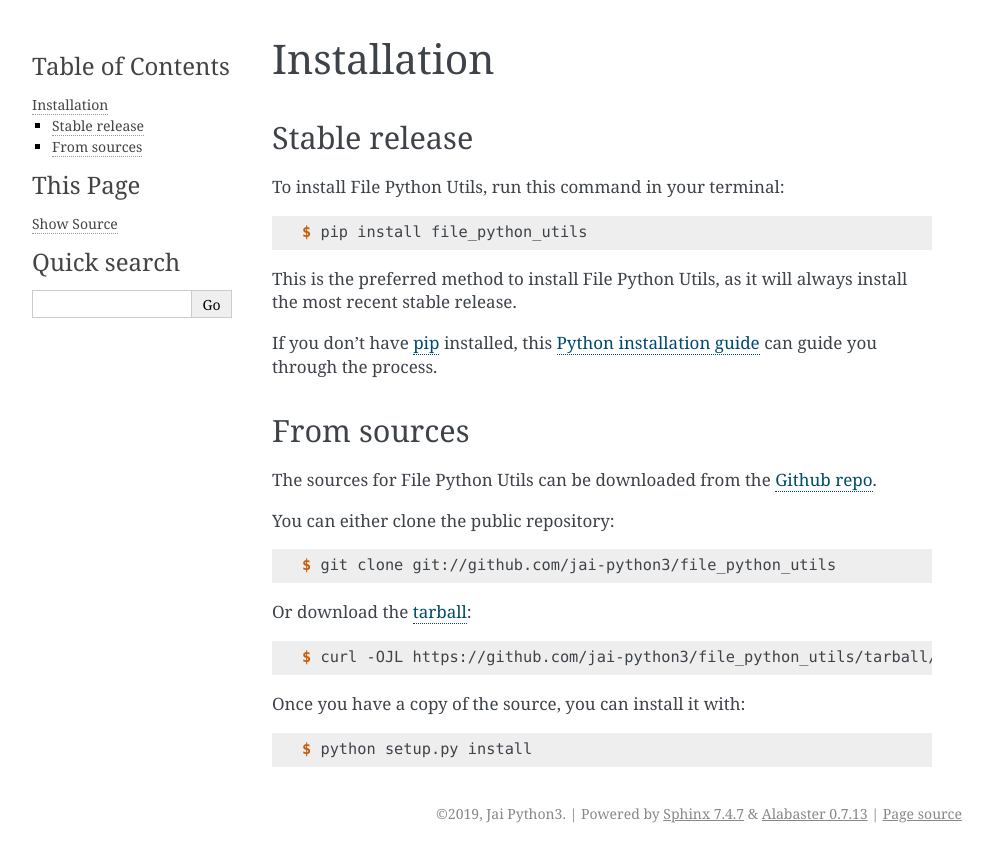
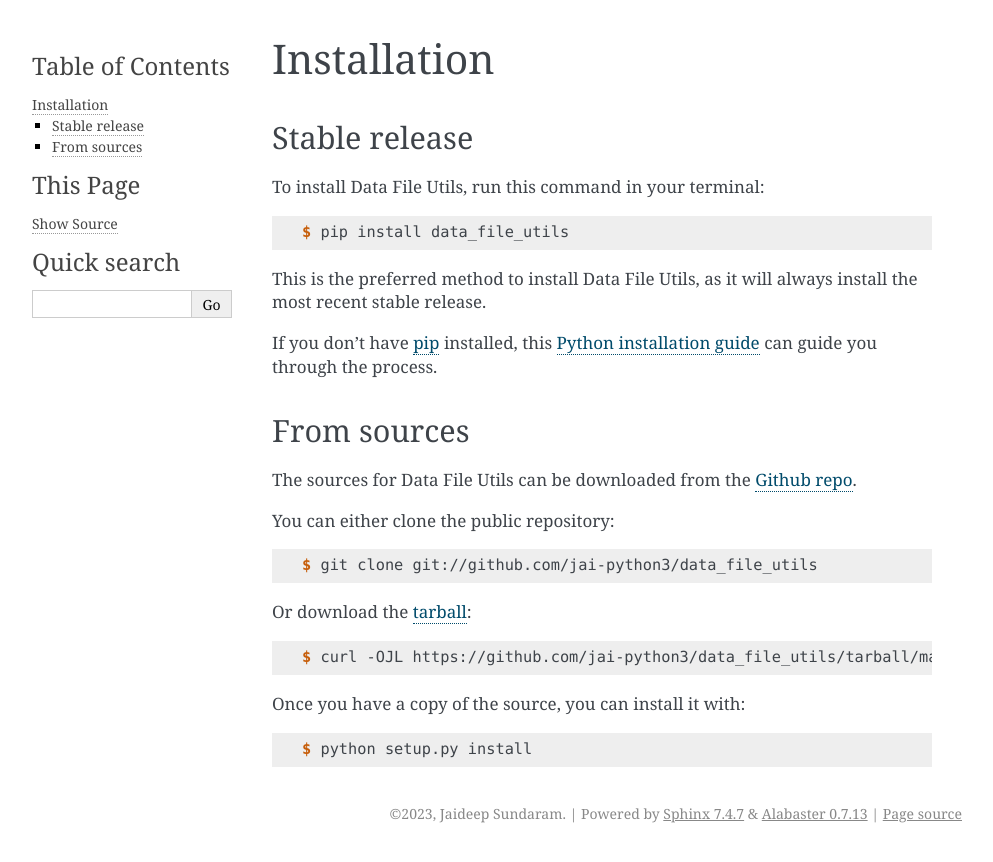
Before and after one commit to jai-python3/file-python-utils, a Sphinx documentation site: the page built from docs/installation.rst, in a window 1280 px wide. Shown: the top 862 px of the page, without its empty margins (148-1141 px from the left). Built offline with Sphinx 7.4.7, drawn with Linux system fonts in a browser that asks for light colours; pages that are not in the unit, such as notebooks, are missing from menus.

Commit message:
chore: initial check-in for preliminary assets following cookiecutter template creation

```diff
--- a/AUTHORS.rst
+++ b/AUTHORS.rst
@@ -5,7 +5,7 @@ Credits
 Development Lead
 ----------------
 
-* Jai Python3 <jai.python3@gmail.com>
+* Jaideep Sundaram <jai.python3@gmail.com>
 
 Contributors
 ------------
--- a/HISTORY.rst
+++ b/HISTORY.rst
@@ -2,7 +2,7 @@
 History
 =======
 
-0.1.0 (2019-11-29)
+0.1.0 (2023-12-18)
 ------------------
 
 * First release on PyPI.
--- /dev/null
+++ b/data_file_utils/__init__.py
@@ -0,0 +1,5 @@
+"""Top-level package for Data File Utils."""
+
+__author__ = """Jaideep Sundaram"""
+__email__ = 'jai.python3@gmail.com'
+__version__ = '0.1.0'
--- a/docs/conf.py
+++ b/docs/conf.py
@@ -1,6 +1,6 @@
 #!/usr/bin/env python
 #
-# file_python_utils documentation build configuration file, created by
+# data_file_utils documentation build configuration file, created by
 # sphinx-quickstart on Fri Jun  9 13:47:02 2017.
 #
 # This file is execfile()d with the current directory set to its
@@ -21,7 +21,7 @@ import os
 import sys
 sys.path.insert(0, os.path.abspath('..'))
 
-import file_python_utils
+import data_file_utils
 
 # -- General configuration ---------------------------------------------
 
@@ -46,18 +46,18 @@ source_suffix = '.rst'
 master_doc = 'index'
 
 # General information about the project.
-project = 'File Python Utils'
-copyright = "2019, Jai Python3"
-author = "Jai Python3"
+project = 'Data File Utils'
+copyright = "2023, Jaideep Sundaram"
+author = "Jaideep Sundaram"
 
 # The version info for the project you're documenting, acts as replacement
 # for |version| and |release|, also used in various other places throughout
 # the built documents.
 #
 # The short X.Y version.
-version = file_python_utils.__version__
+version = data_file_utils.__version__
 # The full version, including alpha/beta/rc tags.
-release = file_python_utils.__version__
+release = data_file_utils.__version__
 
 # The language for content autogenerated by Sphinx. Refer to documentation
 # for a list of supported languages.
@@ -100,7 +100,7 @@ html_static_path = ['_static']
 # -- Options for HTMLHelp output ---------------------------------------
 
 # Output file base name for HTML help builder.
-htmlhelp_basename = 'file_python_utilsdoc'
+htmlhelp_basename = 'data_file_utilsdoc'
 
 
 # -- Options for LaTeX output ------------------------------------------
@@ -127,9 +127,9 @@ latex_elements = {
 # (source start file, target name, title, author, documentclass
 # [howto, manual, or own class]).
 latex_documents = [
-    (master_doc, 'file_python_utils.tex',
-     'File Python Utils Documentation',
-     'Jai Python3', 'manual'),
+    (master_doc, 'data_file_utils.tex',
+     'Data File Utils Documentation',
+     'Jaideep Sundaram', 'manual'),
 ]
 
 
@@ -138,8 +138,8 @@ latex_documents = [
 # One entry per manual page. List of tuples
 # (source start file, name, description, authors, manual section).
 man_pages = [
-    (master_doc, 'file_python_utils',
-     'File Python Utils Documentation',
+    (master_doc, 'data_file_utils',
+     'Data File Utils Documentation',
      [author], 1)
 ]
 
@@ -150,10 +150,10 @@ man_pages = [
 # (source start file, target name, title, author,
 #  dir menu entry, description, category)
 texinfo_documents = [
-    (master_doc, 'file_python_utils',
-     'File Python Utils Documentation',
+    (master_doc, 'data_file_utils',
+     'Data File Utils Documentation',
      author,
-     'file_python_utils',
+     'data_file_utils',
      'One line description of project.',
      'Miscellaneous'),
 ]
--- a/docs/index.rst
+++ b/docs/index.rst
@@ -1,4 +1,4 @@
-Welcome to File Python Utils's documentation!
+Welcome to Data File Utils's documentation!
 ======================================
 
 .. toctree::
--- a/docs/installation.rst
+++ b/docs/installation.rst
@@ -8,13 +8,13 @@ Installation
 Stable release
 --------------
 
-To install File Python Utils, run this command in your terminal:
+To install Data File Utils, run this command in your terminal:
 
 .. code-block:: console
 
-    $ pip install file_python_utils
+    $ pip install data_file_utils
 
-This is the preferred method to install File Python Utils, as it will always install the most recent stable release.
+This is the preferred method to install Data File Utils, as it will always install the most recent stable release.
 
 If you don't have `pip`_ installed, this `Python installation guide`_ can guide
 you through the process.
@@ -26,19 +26,19 @@ you through the process.
 From sources
 ------------
 
-The sources for File Python Utils can be downloaded from the `Github repo`_.
+The sources for Data File Utils can be downloaded from the `Github repo`_.
 
 You can either clone the public repository:
 
 .. code-block:: console
 
-    $ git clone git://github.com/jai-python3/file_python_utils
+    $ git clone git://github.com/jai-python3/data_file_utils
 
 Or download the `tarball`_:
 
 .. code-block:: console
 
-    $ curl -OJL https://github.com/jai-python3/file_python_utils/tarball/master
+    $ curl -OJL https://github.com/jai-python3/data_file_utils/tarball/master
 
 Once you have a copy of the source, you can install it with:
 
@@ -47,5 +47,5 @@ Once you have a copy of the source, you can install it with:
     $ python setup.py install
 
 
-.. _Github repo: https://github.com/jai-python3/file_python_utils
-.. _tarball: https://github.com/jai-python3/file_python_utils/tarball/master
+.. _Github repo: https://github.com/jai-python3/data_file_utils
+.. _tarball: https://github.com/jai-python3/data_file_utils/tarball/master
--- a/docs/usage.rst
+++ b/docs/usage.rst
@@ -2,6 +2,6 @@
 Usage
 =====
 
-To use File Python Utils in a project::
+To use Data File Utils in a project::
 
-    import file_python_utils
+    import data_file_utils
--- a/requirements_dev.txt
+++ b/requirements_dev.txt
@@ -7,6 +7,4 @@ tox==3.14.0
 coverage==4.5.4
 Sphinx==1.8.5
 twine==1.14.0
-Click==7.0
-pytest==4.6.5
-pytest-runner==5.1
+Click==7.1.2
```
Also changed, not shown: CONTRIBUTING.rst (+12 -12 lines), README.rst (+5 -17 lines), setup.cfg (+1 -8 lines), setup.py (+9 -15 lines), 8 other files.
